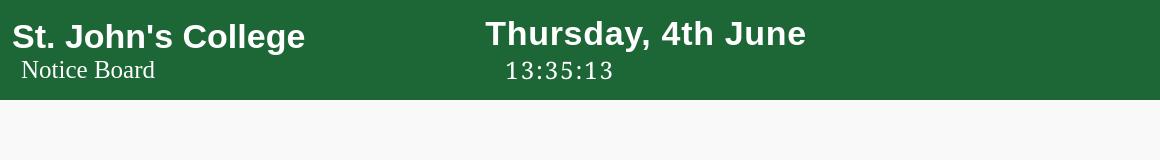
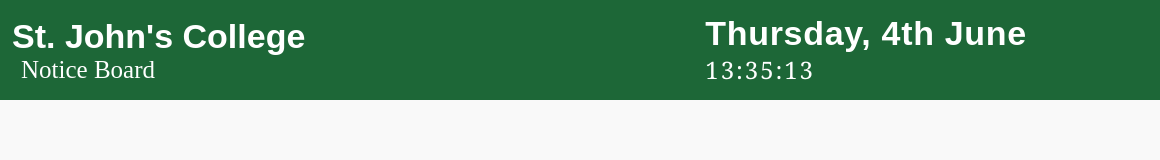
Before and after one commit to Jameseastwood777/Jameseastwood777.github.io, a plain HTML site: page index.html in a window 1280 px wide. Shown: the full height of the page, 120-1280 px from the left. Drawn offline with Linux system fonts and the light colour scheme.

Commit message:
Update index.html

```diff
--- a/index.html
+++ b/index.html
@@ -59,7 +59,7 @@
 
         /* --- DATE  <h1> --- */
         h1#live-date {
-        margin-left: 180px;
+        margin-left: 400px;
         font-size: 34px;    /* adjust size */
         color: #ffffff;       /* adjust colour */
         letter-spacing: 0.02em;
@@ -67,7 +67,7 @@
 
         /* --- TIME  <p> --- */
         p#live-time {
-        margin-left: 200px;
+        margin-left: 400px;
         font-size: 24px;    /* adjust size */
         font-weight: 400;
         color: #ffffff;       /* adjust colour */
```
